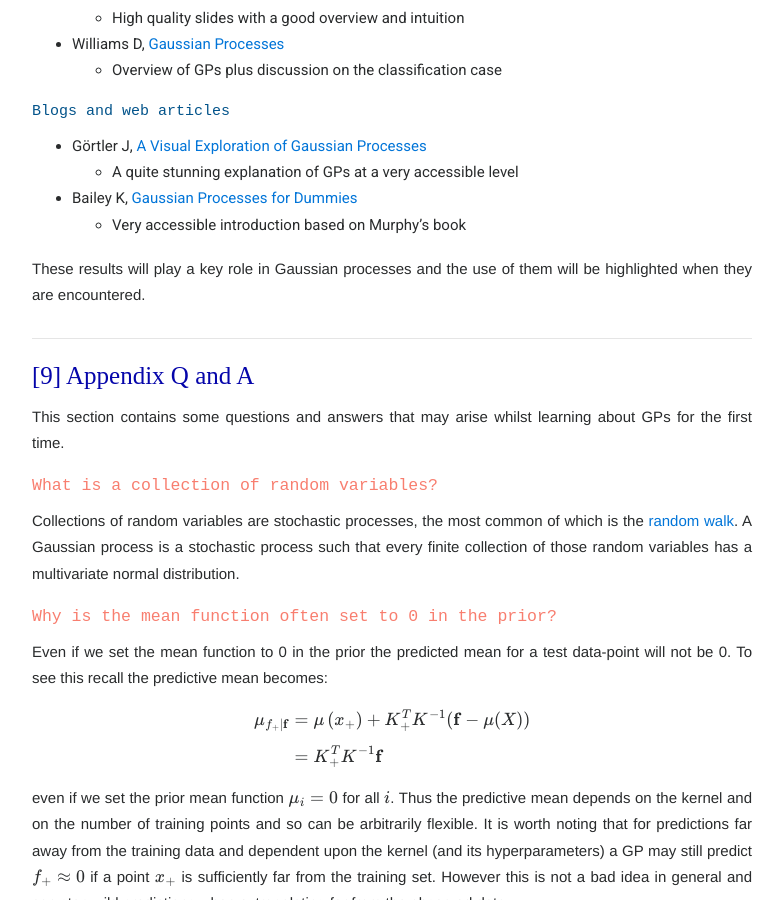
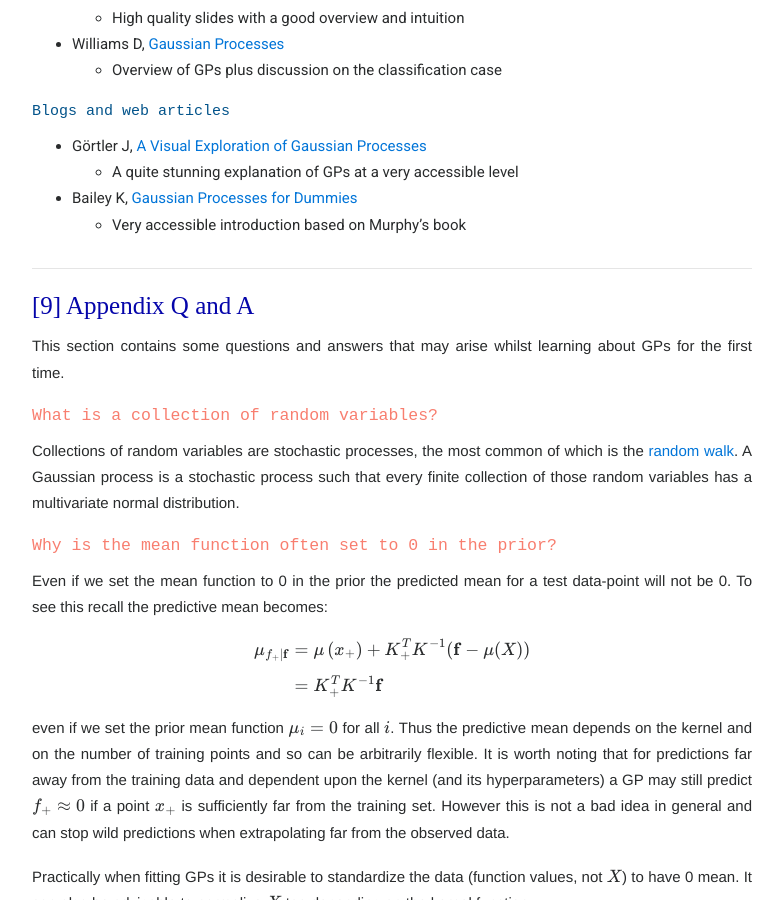
Before and after one commit to maw501/maw501.github.io, a Jekyll site: the page built from posts/_posts/technical/2019-05-08-Gaussian-Processes.md, in a window 1280 px wide and 900 px high, scrolled down 18083 px. Shown: the whole window, without its empty margins (248-1031 px from the left). Built offline with Jekyll 4.4.1, drawn with Linux system fonts in a browser that asks for light colours; nearby versions of some CDN libraries; some web fonts are replaced; formulas are drawn with MathJax 3; comment, search, counter and statistics services are not loaded.

Commit message:
typo fix

```diff
--- a/posts/_posts/technical/2019-05-08-Gaussian-Processes.md
+++ b/posts/_posts/technical/2019-05-08-Gaussian-Processes.md
@@ -596,7 +596,6 @@ In order to get a firm grip on the basics of GPs I read many sources, most liste
 * Bailey K, [Gaussian Processes for Dummies](http://katbailey.github.io/post/gaussian-processes-for-dummies/)
   * Very accessible introduction based on Murphy's book
 
-These results will play a key role in Gaussian processes and the use of them will be highlighted when they are encountered.
 <hr class="with-margin">
 <h4 class="header" id="appendix">Appendix Q and A</h4>
 
```
